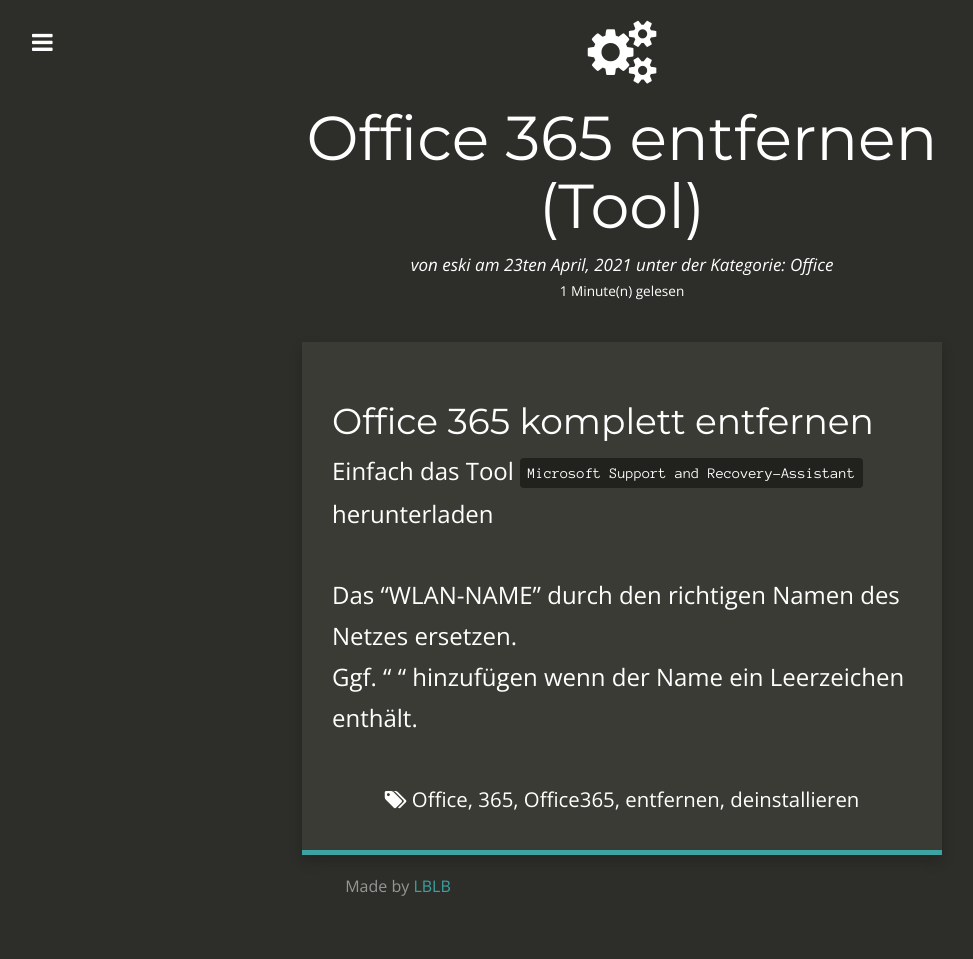
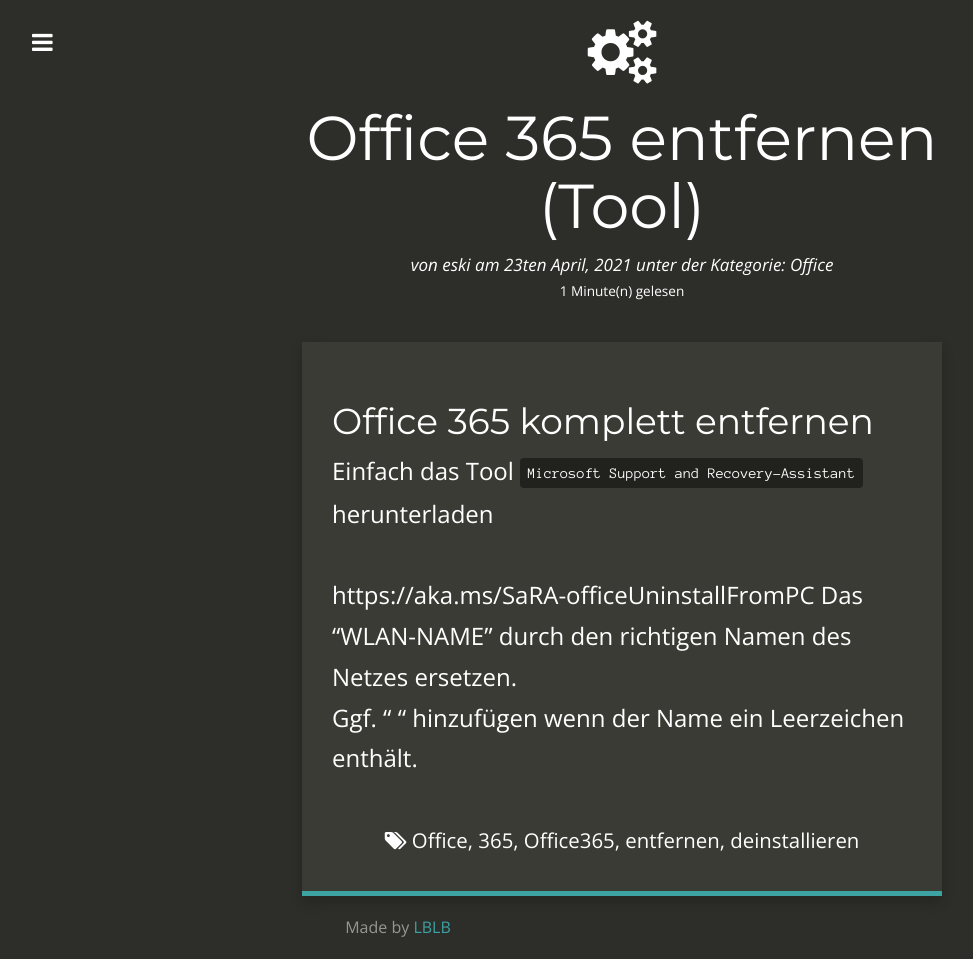
Before and after one commit to eski1337/lblb-it-ffd00, a Jekyll site: the page built from _posts/2021-23-04-Office365_uninstall.md, in a window 1280 px wide. Shown: the whole page, without its empty margins (18-991 px from the left). Built offline with Jekyll 4.4.1, drawn with Linux system fonts in a browser that asks for light colours; nearby versions of some CDN libraries; comment, search, counter and statistics services are not loaded; before the commit the page ends 918 px from its top, so only the background shows below that; some of the changed lines change nothing that is shown.

Commit message:
2021-23-04-Office365_uninstall.md: changed

```diff
--- a/_posts/2021-23-04-Office365_uninstall.md
+++ b/_posts/2021-23-04-Office365_uninstall.md
@@ -18,6 +18,6 @@
 
 Einfach das Tool `Microsoft Support and Recovery-Assistant` herunterladen
 
-
+https://aka.ms/SaRA-officeUninstallFromPC
 Das "WLAN-NAME" durch den richtigen Namen des Netzes ersetzen.<br>
 Ggf. " " hinzufügen wenn der Name ein Leerzeichen enthält.
```
